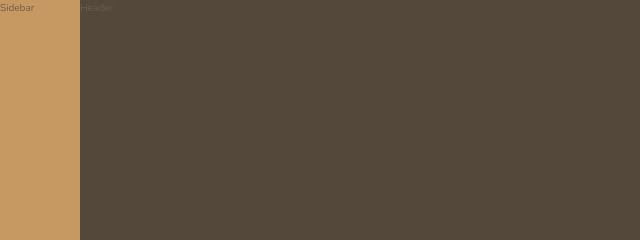
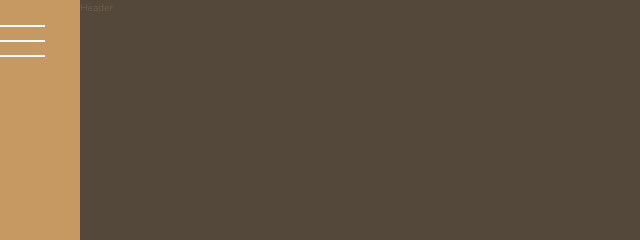
Before and after one commit to JosephiusX/Jonas-Sass, a website: page Nexter/starter/index.html in a window 1280 px wide. Shown: the top 240 px of the page, 0-640 px from the left. Drawn offline with nearby package versions, Linux system fonts and the light colour scheme; files that its build step writes are made by us from their sources.

Commit message:
117. Building the Sidebar

```diff
--- a/Nexter/starter/index.html
+++ b/Nexter/starter/index.html
@@ -13,7 +13,7 @@
     </head>
     <body class="container">
         <div class="sidebar">
-            Sidebar
+            <button class="nav-btn"></button>
         </div>
 
         <header class="header">
--- a/Nexter/starter/sass/_sidebar.scss
+++ b/Nexter/starter/sass/_sidebar.scss
@@ -2,4 +2,28 @@
     background-color: $color-primary;
     grid-column: sidebar-start / sidebar-end;
     grid-row: 1/ -1; // top to bottom
+    display: flex; // flexbox is still nice for positioning simple things
 }
+
+.nav-btn{
+    border: none;
+    border-radius: 0;
+
+    background-color: #fff;
+    height: 2px;
+    width: 4.5rem;
+    margin-top: 4rem;
+
+    &::before,
+    &::after {
+        background-color: #fff;
+        height: 2px;
+        width: 4.5rem;
+        content: "";
+        display: block;
+    }
+
+    &::before {transform: translateY(-1.5rem);}
+    &::after {transform: translateY(1.3rem);}
+
+}
```
